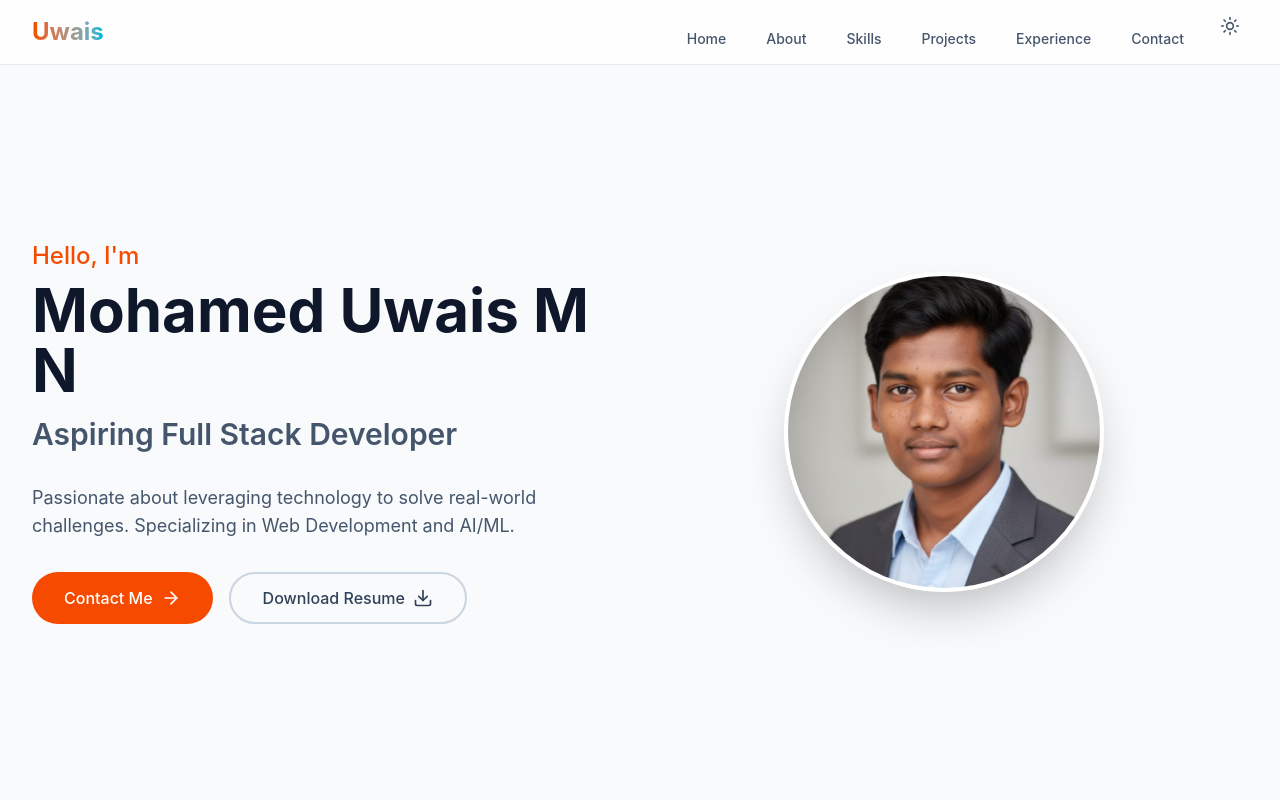
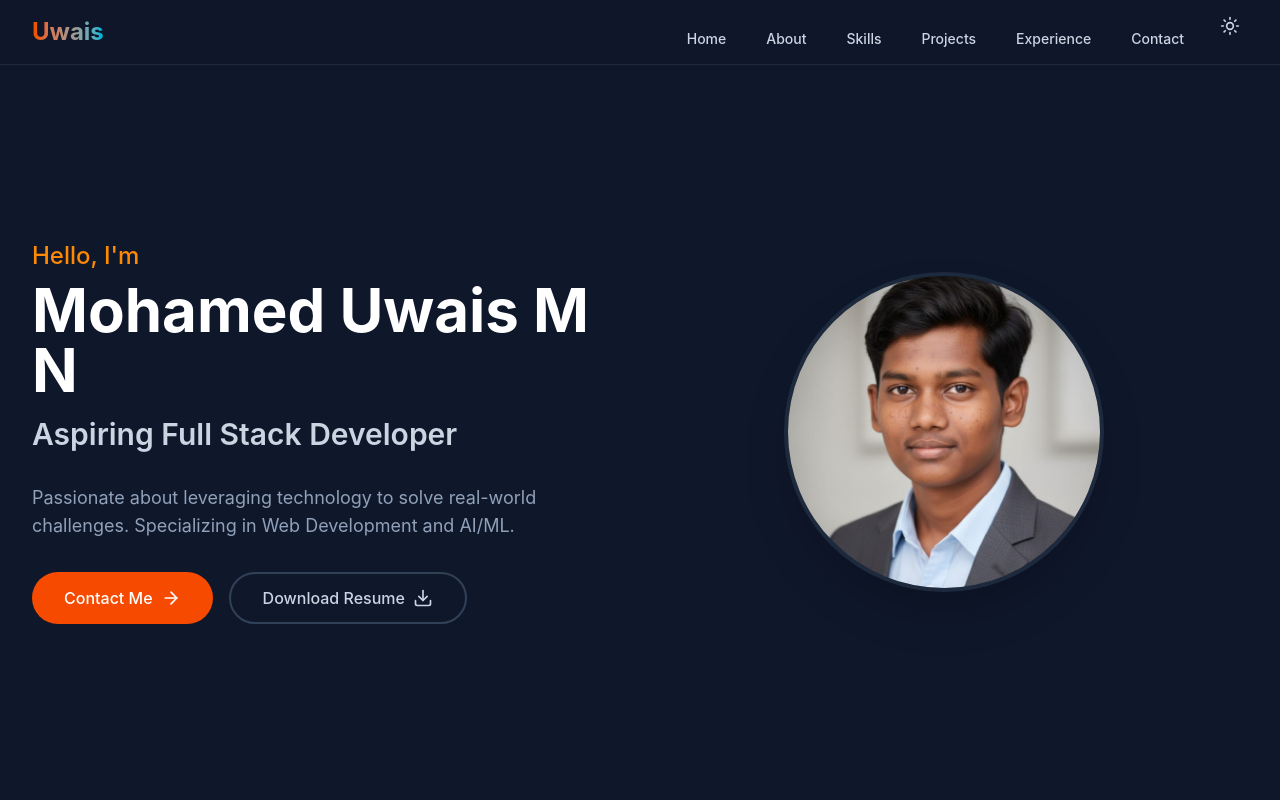
Before and after one commit to uwais12345/portfolio, a React (Vite) app: page / in a window 1280 px wide. Shown: the top 800 px of the page. Built offline with nearby package versions, Linux system fonts and the light colour scheme.

Commit message:
Fix dark mode switcher for Tailwind v4

```diff
--- a/src/index.css
+++ b/src/index.css
@@ -1,4 +1,5 @@
 @import "tailwindcss";
+@variant dark (&:where(.dark, .dark *));
 
 @theme {
   --color-primary: #f97316;
--- a/tailwind.config.js
+++ b/tailwind.config.js
@@ -4,7 +4,7 @@
         "./index.html",
         "./src/**/*.{js,ts,jsx,tsx}",
     ],
-    darkMode: 'class',
+
     theme: {
         extend: {},
     },
```
